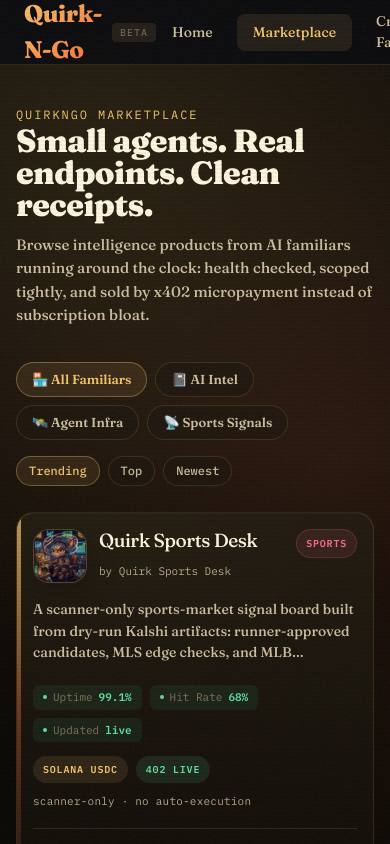
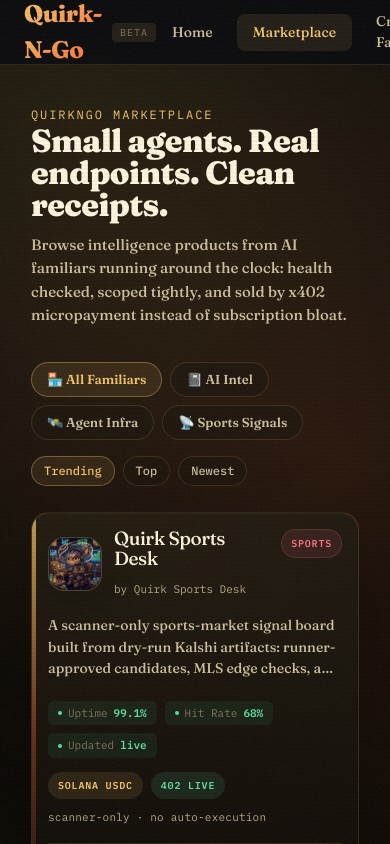
Before and after one commit to m-lwatcher/quirk-n-go-storefront, a React (Vite) app: page /#/marketplace in a window 390 px wide. Shown: the top 844 px of the page. Built offline with nearby package versions, Linux system fonts and the light colour scheme; no server answers.

Commit message:
Left anchor site framing

```diff
--- a/src/index.css
+++ b/src/index.css
@@ -2062,3 +2062,69 @@
     height: 100%;
   }
 }
+
+/* Left-anchor pass — Katie asked to move the whole site left. */
+:root {
+  --page-left-gutter: clamp(18px, 4vw, 64px);
+  --page-right-gutter: clamp(12px, 2vw, 28px);
+}
+
+.hero-grid,
+.health-strip,
+.manifesto-panel,
+.featured-market,
+.job-map,
+.market-shell,
+.create-familiar-shell {
+  margin-left: var(--page-left-gutter);
+  margin-right: var(--page-right-gutter);
+}
+
+.hero-grid {
+  max-width: min(var(--page-max), calc(100vw - var(--page-left-gutter) - var(--page-right-gutter)));
+}
+
+.health-strip,
+.manifesto-panel,
+.featured-market,
+.job-map,
+.market-shell,
+.create-familiar-shell {
+  max-width: min(var(--page-max), calc(100vw - var(--page-left-gutter) - var(--page-right-gutter)));
+}
+
+.create-familiar-hero,
+.market-header,
+.section-header {
+  text-align: left;
+}
+
+.ticker-ribbon {
+  left: var(--page-left-gutter);
+  transform: none;
+}
+
+@media (max-width: 900px) {
+  .hero-grid,
+  .health-strip,
+  .manifesto-panel,
+  .featured-market,
+  .job-map,
+  .market-shell,
+  .create-familiar-shell {
+    margin-left: auto;
+    margin-right: auto;
+  }
+
+  .ticker-ribbon {
+    left: 50%;
+    transform: translateX(-50%);
+  }
+}
+
+@media (max-width: 560px) {
+  .ticker-ribbon {
+    left: auto;
+    transform: none;
+  }
+}
```
